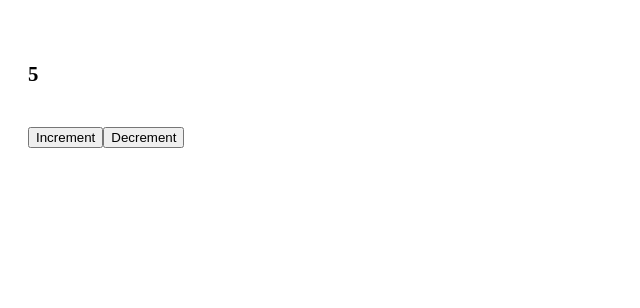
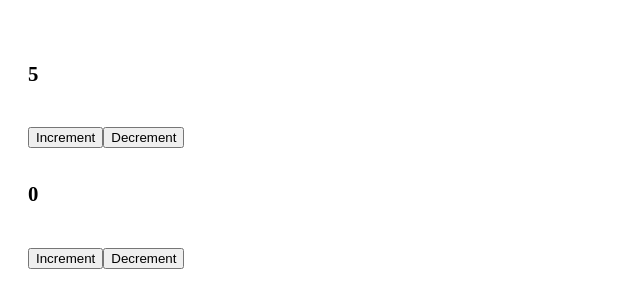
Before and after one commit to iksagor0/Think-in-a-React, a React (Create React App) app: page / in a window 1280 px wide. Shown: the top 308 px of the page, without its empty margins (0-640 px from the left). Built offline with nearby package versions, Linux system fonts and the light colour scheme.

Commit message:
Multiple Component from One Reducer

```diff
--- a/src/App.js
+++ b/src/App.js
@@ -1,6 +1,7 @@
 import React from "react";
 // import UserDetails from "./Components/UserDetails";
-import BasicConsept from "./useReducer/BasicConsept";
+import MultipleOne from "./Components/MultipleFromOne/MultipleOne";
+import MultipleTwo from "./Components/MultipleFromOne/MultipleTwo";
 
 // STYLES
 const styles = {
@@ -13,7 +14,9 @@ function App() {
   return (
     <div style={styles} className="App">
       {/* <UserDetails /> */}
-      <BasicConsept />
+      {/* <BasicConsept /> */}
+      <MultipleOne />
+      <MultipleTwo />
     </div>
   );
 }
--- a/src/useReducer/BasicConsept.js
+++ b/src/Components/BasicConsept.js
@@ -16,7 +16,6 @@ const reducer = (state, action) => {
 
 export default function BasicConsept() {
   const [count, dispatch] = useReducer(reducer, initialState);
-
   return (
     <div>
       <h5>{count}</h5>
--- /dev/null
+++ b/src/Components/MultipleFromOne/MultipleOne.js
@@ -0,0 +1,15 @@
+import React, { useReducer } from "react";
+import { initialState, reducer } from "../../useReducer/countReducer";
+
+export default function MultipleOne() {
+  const [count, dispatch] = useReducer(reducer, initialState);
+  console.log(count.count1);
+
+  return (
+    <div>
+      <h5>{count.count1}</h5>
+      <button onClick={() => dispatch("incrementFive")}>Increment</button>
+      <button onClick={() => dispatch("decrementFive")}>Decrement</button>
+    </div>
+  );
+}
--- /dev/null
+++ b/src/Components/MultipleFromOne/MultipleTwo.js
@@ -0,0 +1,15 @@
+import React, { useReducer } from "react";
+import { initialState, reducer } from "../../useReducer/countReducer";
+
+export default function MultipleOne() {
+  const [count, dispatch] = useReducer(reducer, initialState);
+  console.log(count.count2);
+
+  return (
+    <div>
+      <h5>{count.count2}</h5>
+      <button onClick={() => dispatch("incrementOne")}>Increment</button>
+      <button onClick={() => dispatch("decrementOne")}>Decrement</button>
+    </div>
+  );
+}
--- /dev/null
+++ b/src/useReducer/countReducer.js
@@ -0,0 +1,24 @@
+export const initialState = {
+  count1: 5,
+  count2: 0,
+};
+
+export const reducer = (state, action) => {
+  switch (action) {
+    case "incrementFive":
+      return { ...state, count1: state.count1 + 5 };
+
+    case "decrementFive":
+      return { ...state, count1: state.count1 - 5 };
+    case "incrementOne":
+      return { ...state, count2: state.count2 + 1 };
+
+    case "decrementOne":
+      return { ...state, count2: state.count2 - 1 };
+
+    default:
+      break;
+  }
+};
+
+// export const { count, dispatch } = useReducer(reducer, initialState);
```
